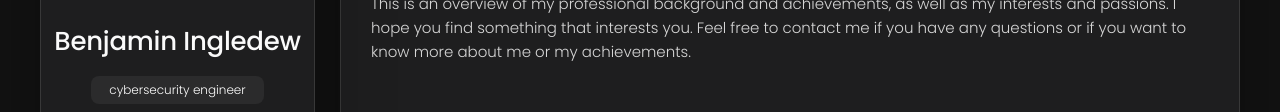
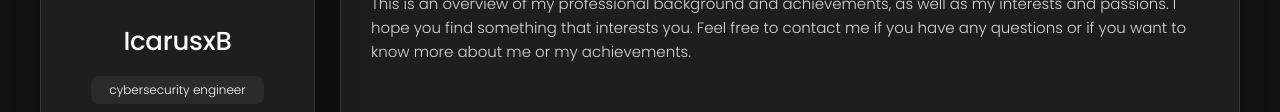
Before and after one commit to IcarusxB/IcarusxB.github.io, a plain HTML site: page index.html in a window 1280 px wide. Shown: the part 274-386 px from the top of the page. Drawn offline with nearby package versions, Linux system fonts and the light colour scheme.

Commit message:
Update index.html

```diff
--- a/index.html
+++ b/index.html
@@ -42,11 +42,11 @@
       <div class="sidebar-info">
 
         <figure class="avatar-box">
-          <img src="./assets/images/logo.png" alt="Benjamin Ingledew" width="80">
+          <img src="./assets/images/logo.png" alt="IcarusxB" width="80">
         </figure>
 
         <div class="info-content">
-          <h1 class="name" title="Benjmin Ingledew">Benjamin Ingledew</h1>
+          <h1 class="name" title="">IcarusxB</h1>
 
           <p class="title">cybersecurity engineer</p>
         </div>
```
